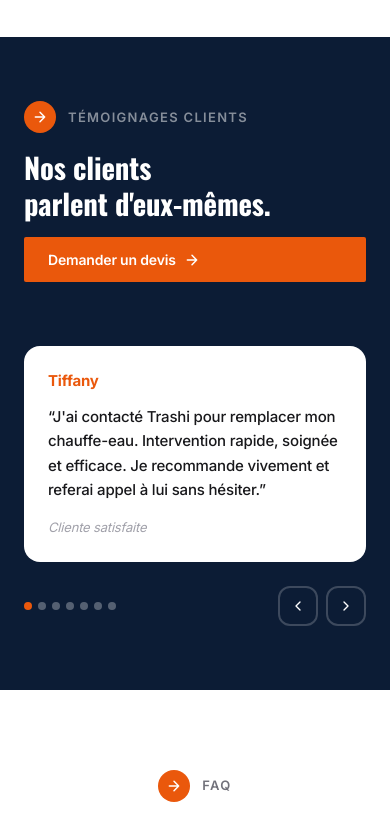
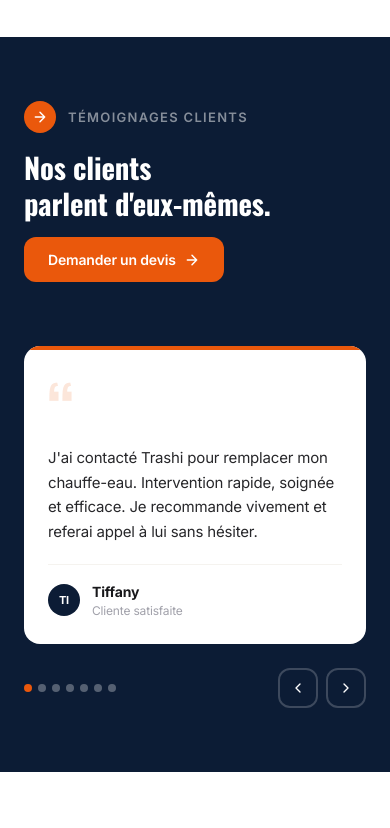
Before and after one commit to madebyaldo/trashi-plombier, a Next.js app: page / in a window 390 px wide. Shown: the part 5168-5996 px from the top of the page. Built offline with nearby package versions, Linux system fonts and the light colour scheme.

Commit message:
redesign mobile testimonial card and fix button width

```diff
--- a/components/ui/stagger-testimonials.tsx
+++ b/components/ui/stagger-testimonials.tsx
@@ -95,7 +95,7 @@ export default function StaggerTestimonials() {
         </div>
         <a
           href="/contact"
-          className="inline-flex items-center gap-2 text-[14px] font-semibold px-6 py-3 rounded-sm shrink-0 transition-opacity hover:opacity-90"
+          className="self-start inline-flex items-center gap-2 text-[14px] font-semibold px-6 py-3 rounded-xl shrink-0 transition-opacity hover:opacity-90"
           style={{ background: "#EA580C", color: "#ffffff" }}
         >
           Demander un devis
@@ -107,14 +107,25 @@ export default function StaggerTestimonials() {
 
       {/* ── Mobile: single card slider ── */}
       <div className="sm:hidden">
-        <div className="rounded-2xl p-6 mb-6" style={{ background: "#ffffff" }}>
-          <p className="text-[15px] font-bold mb-3" style={{ color: "#EA580C" }}>
-            {TESTIMONIALS[offset].by}
-          </p>
-          <p className="text-[15px] font-medium leading-relaxed text-ink-900 mb-4">
-            &ldquo;{TESTIMONIALS[offset].text}&rdquo;
-          </p>
-          <p className="text-[13px] italic text-ink-400">{TESTIMONIALS[offset].role}</p>
+        <div className="rounded-2xl mb-6 overflow-hidden" style={{ background: "#ffffff" }}>
+          {/* Orange top bar */}
+          <div className="h-1 w-full" style={{ background: "#EA580C" }} />
+          <div className="p-6">
+            {/* Big quote mark */}
+            <span className="block font-heading font-black text-[4rem] leading-none mb-2" style={{ color: "#EA580C", opacity: 0.15 }}>&ldquo;</span>
+            <p className="text-[15px] leading-relaxed text-ink-800 mb-5">
+              {TESTIMONIALS[offset].text}
+            </p>
+            <div className="flex items-center gap-3 pt-4 border-t border-sand-100">
+              <div className="w-8 h-8 rounded-full flex items-center justify-center text-[11px] font-black text-white shrink-0" style={{ background: "#0c1c35" }}>
+                {TESTIMONIALS[offset].by.slice(0, 2).toUpperCase()}
+              </div>
+              <div>
+                <p className="font-bold text-[14px] text-ink-900">{TESTIMONIALS[offset].by}</p>
+                <p className="text-[12px] text-ink-400">{TESTIMONIALS[offset].role}</p>
+              </div>
+            </div>
+          </div>
         </div>
         <div className="flex items-center justify-between">
           <div className="flex gap-1.5">
```
